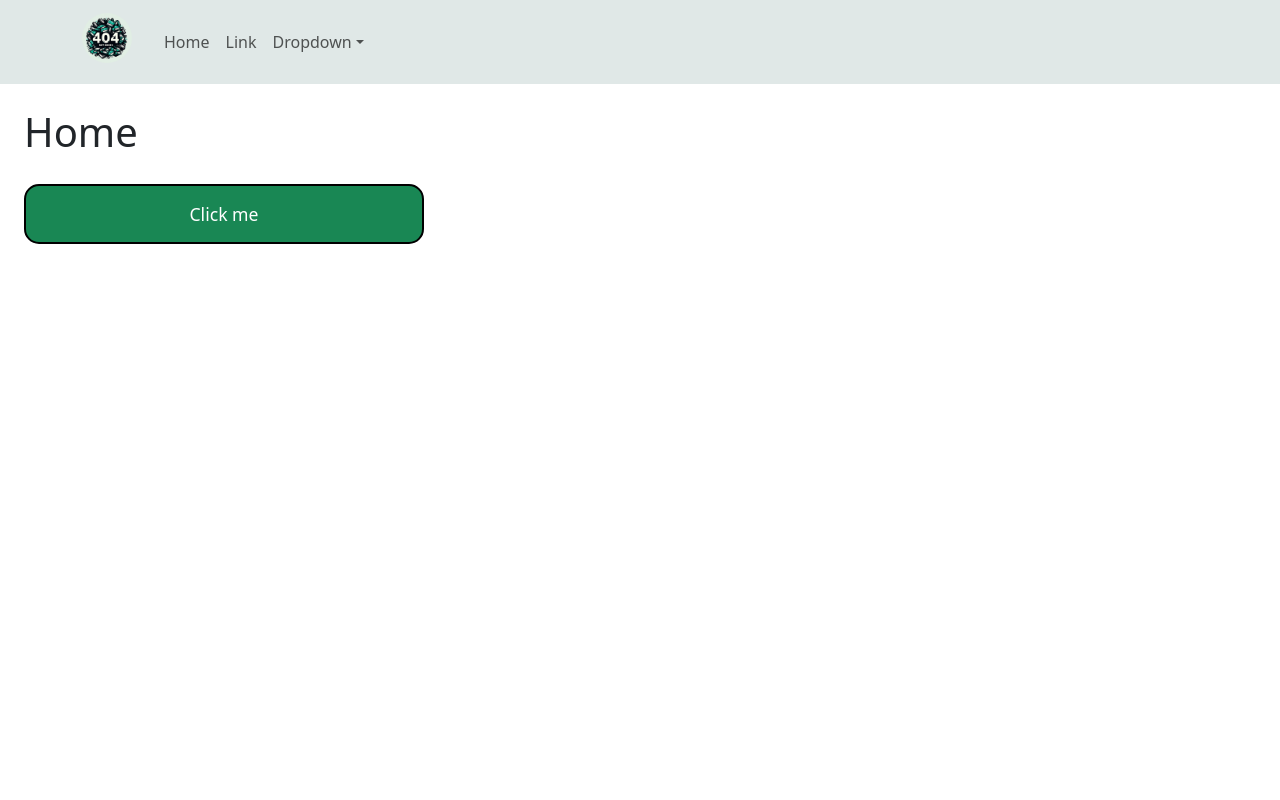
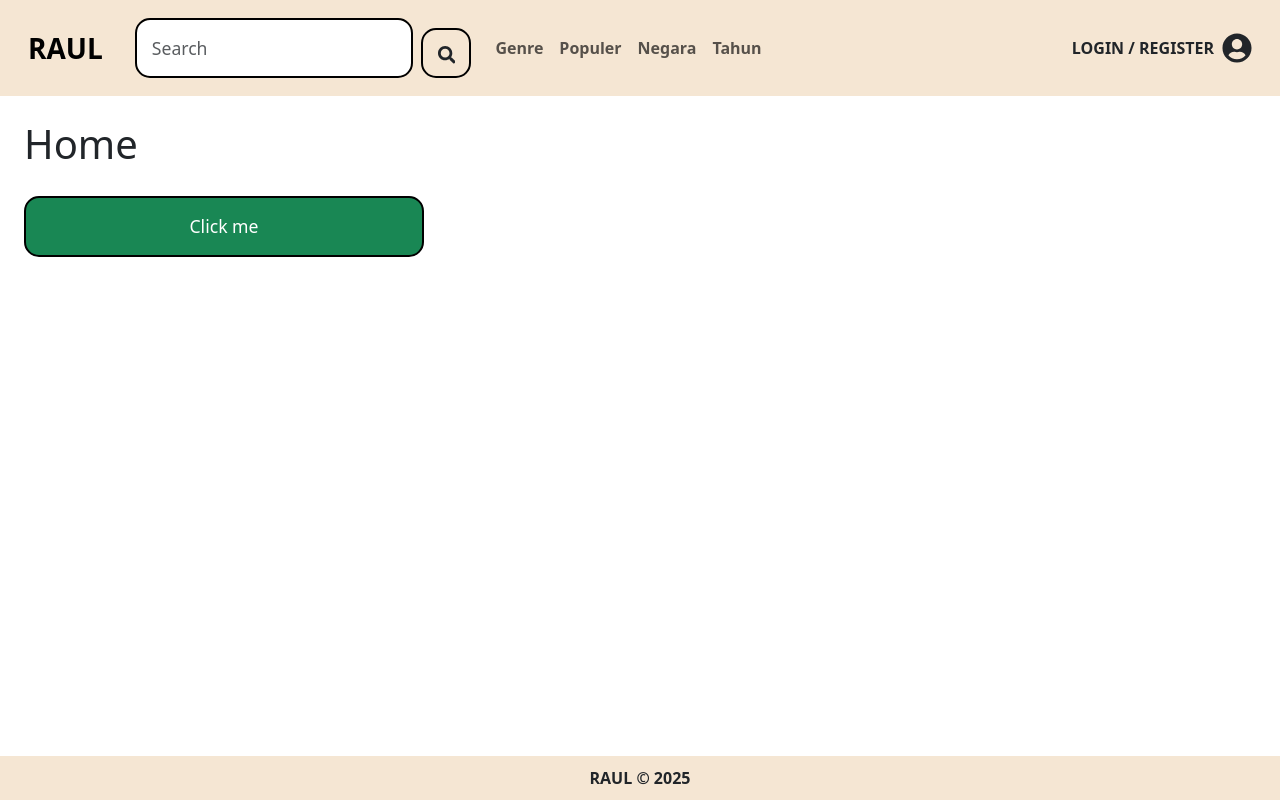
Before and after one commit to TeguhRandiAngginta/RAUL, a React (Vite) app in the folder client/: page / in a window 1280 px wide. Built offline with nearby package versions, Linux system fonts and the light colour scheme.

Commit message:
header dan footer

```diff
--- a/client/package.json
+++ b/client/package.json
@@ -21,6 +21,7 @@
     "react-dom": "^19.1.0",
     "react-hook-form": "^7.63.0",
     "react-hot-toast": "^2.6.0",
+    "react-icons": "^5.5.0",
     "react-router-dom": "^7.9.3"
   },
   "devDependencies": {
@@ -32,6 +33,6 @@
     "eslint-plugin-react-hooks": "^5.2.0",
     "eslint-plugin-react-refresh": "^0.4.19",
     "globals": "^16.0.0",
-    "vite": "^6.3.5"
+    "vite": "^6.3.6"
   }
 }
--- a/client/src/App.jsx
+++ b/client/src/App.jsx
@@ -8,17 +8,22 @@ import ForgetPassword from './pages/ForgetPassword';
 import PrivacyPolicy from './pages/PrivacyPolicy';
 import AdminDashboard from './pages/AdminDashboard';
 import Header from './component/Navbar';
+import Footer from './component/Footer';
 
 function AppContent() {
-  const location = useLocation()
-  //tanpa navbar
-  const hideNavbarRoutes = ['/signin', '/signup', '/forget-password', '/privacy-policy'];
+  const location = useLocation();
+
+  // routes tanpa header & footer
+  const hideLayoutRoutes = ['/signin', '/signup', '/forget-password', '/privacy-policy'];
 
   return (
     <>
       <Toaster position="top-center" />
-      {!hideNavbarRoutes.includes(location.pathname) && <Header />}
 
+      {/* Header */}
+      {!hideLayoutRoutes.includes(location.pathname) && <Header />}
+
+      {/* Routes */}
       <Routes>
         <Route path="/" element={<Home />} />
         <Route path="/signin" element={<SignIn />} />
@@ -26,8 +31,10 @@ function AppContent() {
         <Route path="/forget-password" element={<ForgetPassword />} />
         <Route path="/privacy-policy" element={<PrivacyPolicy />} />
         <Route path="/admin-dashboard" element={<AdminDashboard />} />
+      </Routes>
 
-      </Routes>
+      {/* Footer */}
+      {!hideLayoutRoutes.includes(location.pathname) && <Footer />}
     </>
   );
 }
--- /dev/null
+++ b/client/src/component/Footer.jsx
@@ -0,0 +1,22 @@
+import React from "react";
+import { Container } from "react-bootstrap";
+
+const Footer = () => {
+    return (
+        <footer style={{
+        backgroundColor: "#f5e6d3",
+        padding: "10px 0",
+        position: "fixed",
+        bottom: 0,
+        left: 0,
+        width: "100%"
+}}>
+
+        <Container className="text-center">
+            <span className="fw-bold">RAUL © 2025</span>
+        </Container>
+        </footer>
+    );
+};
+
+export default Footer;
--- a/client/src/component/Navbar.jsx
+++ b/client/src/component/Navbar.jsx
@@ -1,37 +1,46 @@
 import React from "react";
-import Container from 'react-bootstrap/Container';
-import Nav from 'react-bootstrap/Nav';
-import Navbar from 'react-bootstrap/Navbar';
-import NavDropdown from 'react-bootstrap/NavDropdown';
-import Image from 'react-bootstrap/Image';
-import logo from '../assets/logo/logoWeb.png';
+import { Navbar, Nav, Container, Form, FormControl, Button, InputGroup } from "react-bootstrap";
+import { FaSearch, FaUserCircle } from "react-icons/fa";
 
-export default function Header() {
+const Header = () => {
     return (
-        <Navbar sticky="top" expand="lg" style={{ backgroundColor: '#e0e8e7' }}>
-            <Container>
-                <Navbar.Brand href="/">
-                <Image src={logo} roundedCircle className="logo me-2 mb-2" />
-                </Navbar.Brand>
-                <Navbar.Toggle aria-controls="basic-navbar-nav" />
-                <Navbar.Collapse id="basic-navbar-nav">
-                    <Nav className="me-auto">
-                        <Nav.Link href="#home">Home</Nav.Link>
-                        <Nav.Link href="#link">Link</Nav.Link>
-                        <NavDropdown title="Dropdown" id="basic-nav-dropdown">
-                            <NavDropdown.Item href="#action/3.1">Action</NavDropdown.Item>
-                            <NavDropdown.Item href="#action/3.2">
-                                Another action
-                            </NavDropdown.Item>
-                            <NavDropdown.Item href="#action/3.3">Something</NavDropdown.Item>
-                            <NavDropdown.Divider />
-                            <NavDropdown.Item href="#action/3.4">
-                                Separated link
-                            </NavDropdown.Item>
-                        </NavDropdown>
-                    </Nav>
-                </Navbar.Collapse>
-            </Container>
+        <Navbar expand="lg" style={{ backgroundColor: "#f5e6d3" }} className="px-3">
+        <Container fluid>
+            {/* Logo */}
+            <Navbar.Brand href="/" className="fw-bold fs-3">
+            RAUL
+            </Navbar.Brand>
+
+            {/* Search Bar */}
+            <Form className="d-flex mx-3" style={{ maxWidth: "1000px", maxHeight: "90px" }}>
+            <FormControl
+                type="search"
+                placeholder="Search"
+                className="me-2"
+                aria-label="Search"
+            />
+            {/* button search */}
+            <Button variant="outline-dark" style={{maxWidth: "50px", padding: "10px" }}>
+                <FaSearch />
+            </Button>
+            </Form>
+
+            {/* Navigation */}
+            <Nav className="me-auto fw-bold">
+            <Nav.Link href="#genre">Genre</Nav.Link>
+            <Nav.Link href="#populer">Populer</Nav.Link>
+            <Nav.Link href="#negara">Negara</Nav.Link>
+            <Nav.Link href="#tahun">Tahun</Nav.Link>
+            </Nav>
+
+            {/* Login / Register */}
+            <div className="d-flex align-items-center">
+            <span className="me-2 fw-bold">LOGIN / REGISTER</span>
+            <FaUserCircle size={30} />
+            </div>
+        </Container>
         </Navbar>
     );
-}
+};
+
+export default Header;
```
Also changed, not shown: 1 other file (tests, documents, lock files or other folders).
